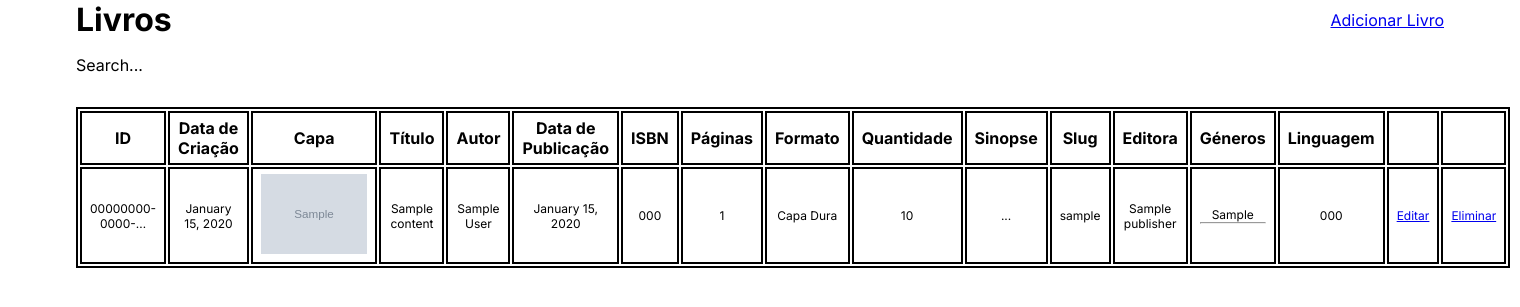
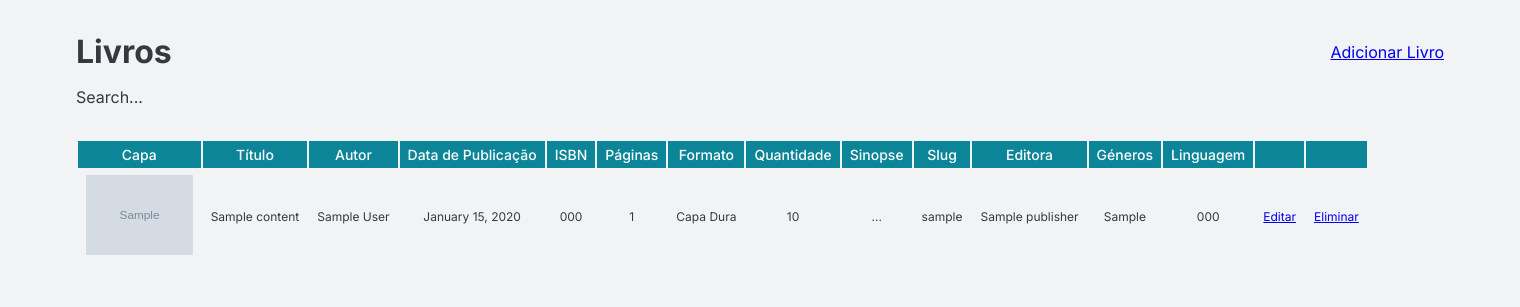
Before and after one commit to Kurt3z/BookByte, a Django app: page /staff/book-dashboard/ in a window 1520 px wide. Shown: the top 307 px of the page. Run offline with Django 4.2, Linux system fonts and the light colour scheme; tables that the repository leaves empty hold one stand-in row (values such as "Sample post"); grey boxes marked "Sample" are stand-in pictures.

Commit message:
Books Dashboard Styles

```diff
--- a/staff/static/staff/books-dashboard.css
+++ b/staff/static/staff/books-dashboard.css
@@ -9,11 +9,14 @@
 body {
   width: 100vw;
   font-family: 'Inter', sans-serif;
+  background-color: #f1f3f5;
+  color: #343a40;
 }
 
 main {
   width: 90%;
   margin: 0 auto;
+  margin-top: 32px;
 }
 
 header {
@@ -27,16 +30,22 @@ header > div {
   margin-bottom: 16px;
 }
 
-table {
-  border: 2px solid black;
+table tr:first-of-type {
+  background-color: #0c8599;
+  color: #fff;
 }
 
 th,
 tr,
 td {
   padding: 5px 8px;
-  border: 2px solid black;
   text-align: center;
+}
+
+th {
+  font-weight: 500;
+  font-size: 14px;
+  border: none;
 }
 
 td {
@@ -47,3 +56,7 @@ td > img {
   height: 80px;
   object-fit: cover;
 }
+
+tr {
+  border: 2px solid #343a40;
+}
--- a/staff/templates/staff/books-dashboard.html
+++ b/staff/templates/staff/books-dashboard.html
@@ -13,7 +13,6 @@
 <body>
 
     <main>
-
         <header>
             <div>
                 <h1>Livros</h1>
@@ -24,8 +23,6 @@
 
         <table>
             <tr>
-                <th>ID</th>
-                <th>Data de Criação</th>
                 <th>Capa</th>
                 <th>Título</th>
                 <th>Autor</th>
@@ -44,8 +41,6 @@
             </tr>
             {% for book in books %}
             <tr>
-                <td>{{book.id|truncatechars:15 }}</td>
-                <td>{{book.created|date:"F j, Y"}}</td>
                 <td>
                     <img src="{{ book.cover.url }}" alt="">
                 </td>
@@ -65,8 +60,7 @@
                 <td>{{ book.publisher }}</td>
                 <td>
                     {% for genre in book.genre.all %}
-                    <span>{{ genre }}</span>
-                    <hr>
+                    <span>{{ genre }}</span> <br>
                     {% endfor %}
                 </td>
                 <td>{{ book.language }}</td>
@@ -75,8 +69,6 @@
             </tr>
             {% endfor %}
         </table>
-
     </main>
-
 </body>
 </html>
```
